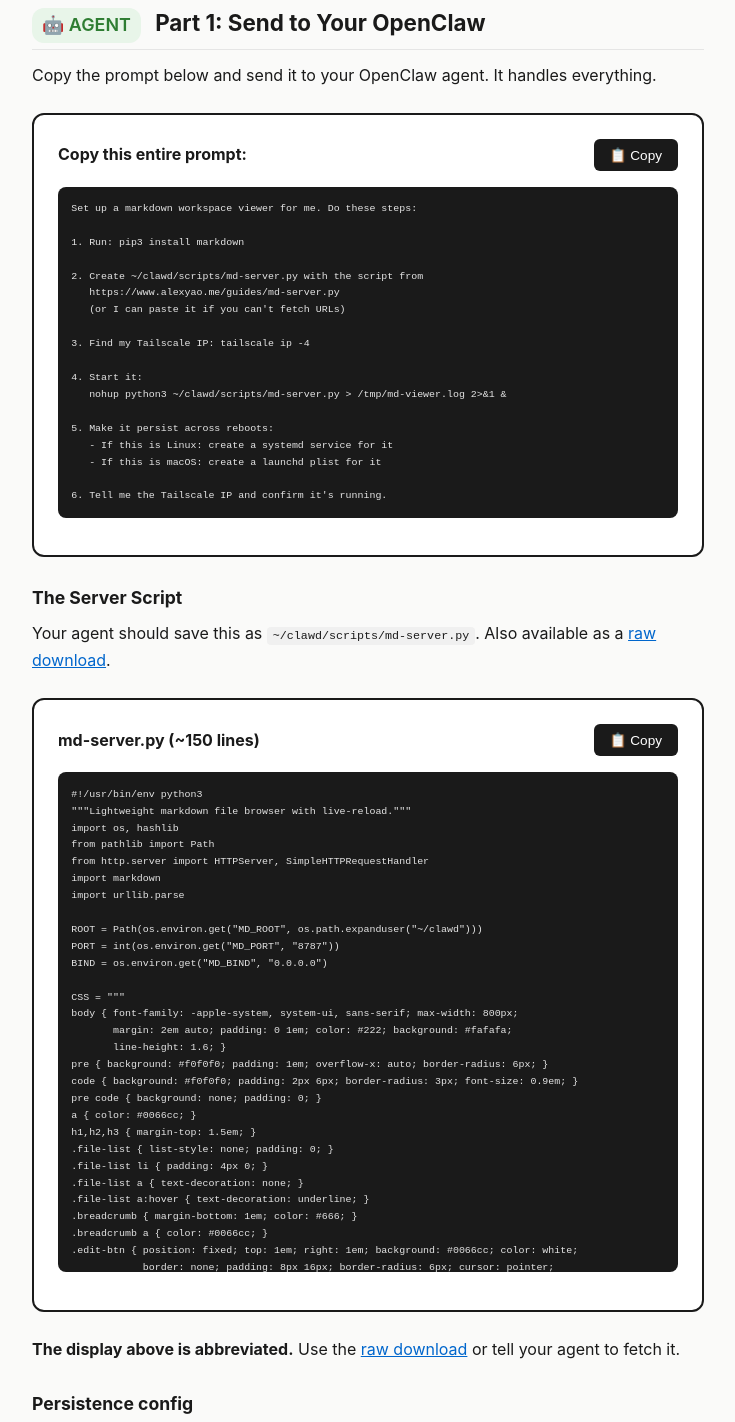
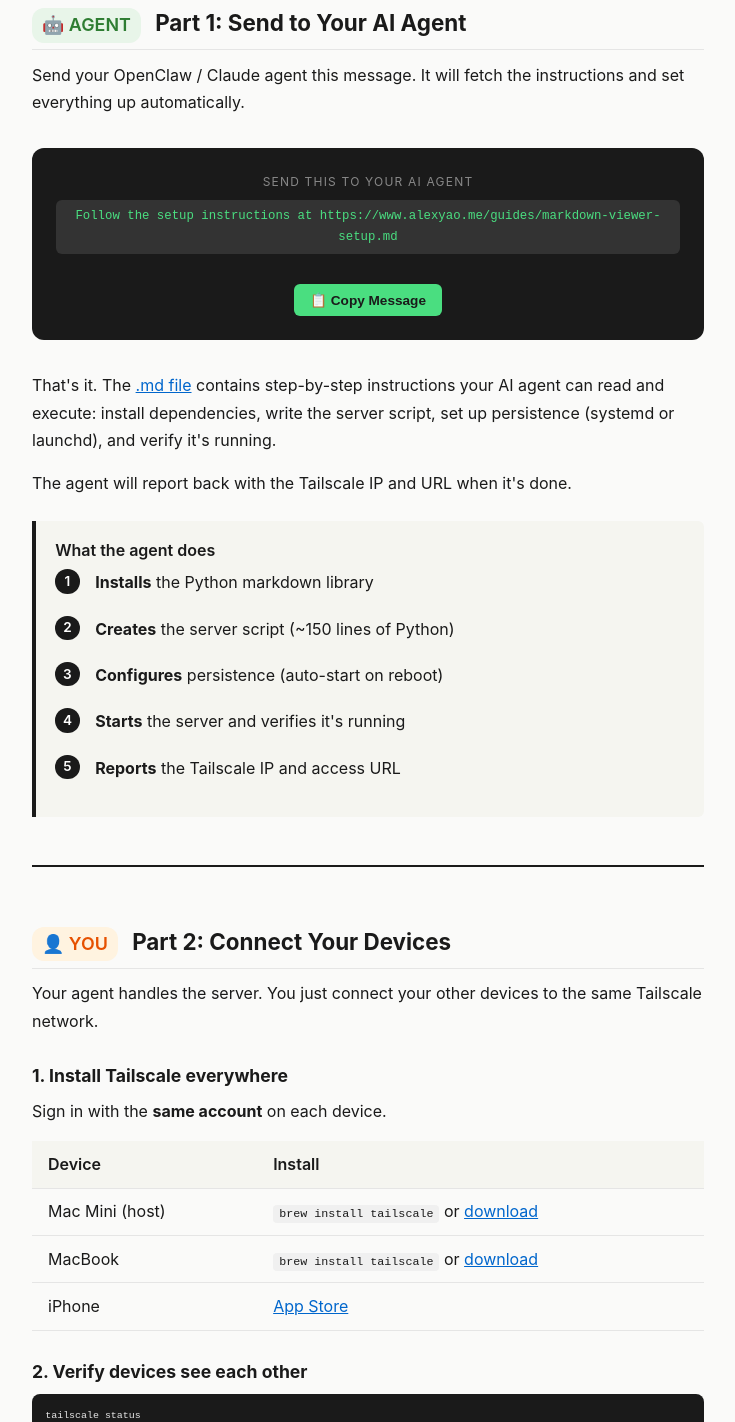
Before and after one commit to TheAlexYao/alex-yao-site, a plain HTML site: page guides/markdown-viewer-setup.html in a window 1280 px wide. Shown: the part 740-2162 px from the top of the page, without its empty margins (272-1007 px from the left). Drawn offline with Linux system fonts and the light colour scheme.

Commit message:
Update HTML guide: hero copy-paste for AI agent, link to .md instructions

```diff
--- a/guides/markdown-viewer-setup.html
+++ b/guides/markdown-viewer-setup.html
@@ -4,7 +4,7 @@
   <meta charset="UTF-8">
   <meta name="viewport" content="width=device-width, initial-scale=1.0">
   <title>Markdown Viewer Setup Guide - Alex Yao</title>
-  <meta name="description" content="Browse and edit your OpenClaw workspace files from any device. Tailscale + a tiny Python server.">
+  <meta name="description" content="Browse and edit your OpenClaw workspace files from any device. Tailscale + a tiny Python server. One link to set it all up.">
   <meta name="author" content="Alex Yao">
   <link rel="icon" href="/favicon.ico" sizes="any">
   <link rel="canonical" href="https://www.alexyao.me/guides/markdown-viewer-setup">
@@ -33,6 +33,13 @@
     .callout { background: #f5f5f0; border-left: 4px solid #1a1a1a; padding: 1em 1.2em;
                margin: 1.5em 0; border-radius: 0 6px 6px 0; }
     .callout-title { font-weight: 600; margin-bottom: 0.3em; }
+    .hero-box { background: #1a1a1a; color: white; border-radius: 12px; padding: 1.5em;
+                margin: 2em 0; text-align: center; }
+    .hero-box p { color: #aaa; margin-bottom: 0.8em; }
+    .hero-box code { background: #333; color: #4ade80; padding: 6px 14px; border-radius: 6px;
+                     font-size: 0.95em; display: inline-block; margin: 0.3em 0; }
+    .hero-box .label { font-size: 0.75em; text-transform: uppercase; letter-spacing: 0.1em;
+                       color: #888; margin-bottom: 0.3em; }
     .divider { border: none; border-top: 2px solid #1a1a1a; margin: 3em 0; }
     .feature-grid { display: grid; grid-template-columns: 1fr 1fr; gap: 1em; margin: 1.5em 0; }
     .feature-card { background: white; border: 1px solid #e5e5e5; border-radius: 8px; padding: 1em; }
@@ -51,6 +58,12 @@
     .diagram { background: #1a1a1a; color: #e5e5e5; padding: 1.5em; border-radius: 8px;
                font-family: monospace; font-size: 0.85em; line-height: 1.6; margin: 1.5em 0;
                text-align: center; white-space: pre; }
+    .steps { counter-reset: step; list-style: none; padding-left: 0; }
+    .steps li { counter-increment: step; position: relative; padding-left: 2.5em; margin-bottom: 1.2em; }
+    .steps li::before { content: counter(step); position: absolute; left: 0; top: 0;
+                        background: #1a1a1a; color: white; width: 1.8em; height: 1.8em;
+                        border-radius: 50%; display: flex; align-items: center;
+                        justify-content: center; font-size: 0.85em; font-weight: 600; }
     @media (max-width: 600px) {
       body { padding: 1.5em 1em; }
       .feature-grid { grid-template-columns: 1fr; }
@@ -77,172 +90,36 @@
 
   <hr class="divider">
 
-  <h2><span class="badge badge-agent">🤖 AGENT</span> Part 1: Send to Your OpenClaw</h2>
-  <p>Copy the prompt below and send it to your OpenClaw agent. It handles everything.</p>
+  <h2><span class="badge badge-agent">🤖 AGENT</span> Part 1: Send to Your AI Agent</h2>
 
-  <div class="copy-section">
-    <div class="copy-header">
-      <strong>Copy this entire prompt:</strong>
-      <button class="copy-btn" onclick="copyById('agent-prompt', this)">📋 Copy</button>
-    </div>
-    <pre><code id="agent-prompt">Set up a markdown workspace viewer for me. Do these steps:
+  <p>Send your OpenClaw / Claude agent this message. It will fetch the instructions and set everything up automatically.</p>
 
-1. Run: pip3 install markdown
-
-2. Create ~/clawd/scripts/md-server.py with the script from
-   https://www.alexyao.me/guides/md-server.py
-   (or I can paste it if you can't fetch URLs)
-
-3. Find my Tailscale IP: tailscale ip -4
-
-4. Start it:
-   nohup python3 ~/clawd/scripts/md-server.py &gt; /tmp/md-viewer.log 2&gt;&amp;1 &amp;
-
-5. Make it persist across reboots:
-   - If this is Linux: create a systemd service for it
-   - If this is macOS: create a launchd plist for it
-
-6. Tell me the Tailscale IP and confirm it's running.</code></pre>
+  <div class="hero-box">
+    <div class="label">Send this to your AI agent</div>
+    <code id="agent-msg">Follow the setup instructions at https://www.alexyao.me/guides/markdown-viewer-setup.md</code>
+    <br><br>
+    <button class="copy-btn" style="background: #4ade80; color: #1a1a1a; font-weight: 600;" onclick="copyText('agent-msg', this)">📋 Copy Message</button>
   </div>
 
-  <h3>The Server Script</h3>
-  <p>Your agent should save this as <code>~/clawd/scripts/md-server.py</code>. Also available as a <a href="/guides/md-server.py">raw download</a>.</p>
+  <p>That's it. The <a href="/guides/markdown-viewer-setup.md">.md file</a> contains step-by-step instructions your AI agent can read and execute: install dependencies, write the server script, set up persistence (systemd or launchd), and verify it's running.</p>
 
-  <div class="copy-section">
-    <div class="copy-header">
-      <strong>md-server.py (~150 lines)</strong>
-      <button class="copy-btn" onclick="copyById('script-content', this)">📋 Copy</button>
-    </div>
-    <pre style="max-height: 500px; overflow-y: auto;"><code id="script-content">#!/usr/bin/env python3
-"""Lightweight markdown file browser with live-reload."""
-import os, hashlib
-from pathlib import Path
-from http.server import HTTPServer, SimpleHTTPRequestHandler
-import markdown
-import urllib.parse
+  <p>The agent will report back with the Tailscale IP and URL when it's done.</p>
 
-ROOT = Path(os.environ.get("MD_ROOT", os.path.expanduser("~/clawd")))
-PORT = int(os.environ.get("MD_PORT", "8787"))
-BIND = os.environ.get("MD_BIND", "0.0.0.0")
-
-CSS = """
-body { font-family: -apple-system, system-ui, sans-serif; max-width: 800px;
-       margin: 2em auto; padding: 0 1em; color: #222; background: #fafafa;
-       line-height: 1.6; }
-pre { background: #f0f0f0; padding: 1em; overflow-x: auto; border-radius: 6px; }
-code { background: #f0f0f0; padding: 2px 6px; border-radius: 3px; font-size: 0.9em; }
-pre code { background: none; padding: 0; }
-a { color: #0066cc; }
-h1,h2,h3 { margin-top: 1.5em; }
-.file-list { list-style: none; padding: 0; }
-.file-list li { padding: 4px 0; }
-.file-list a { text-decoration: none; }
-.file-list a:hover { text-decoration: underline; }
-.breadcrumb { margin-bottom: 1em; color: #666; }
-.breadcrumb a { color: #0066cc; }
-.edit-btn { position: fixed; top: 1em; right: 1em; background: #0066cc; color: white;
-            border: none; padding: 8px 16px; border-radius: 6px; cursor: pointer;
-            font-size: 14px; }
-textarea { width: 100%; min-height: 60vh; font-family: monospace; font-size: 14px;
-           padding: 1em; border: 1px solid #ccc; border-radius: 6px; }
-.save-btn { background: #28a745; color: white; border: none; padding: 10px 20px;
-            border-radius: 6px; cursor: pointer; font-size: 14px; margin-top: 8px; }
-#reload-banner { display:none; position:fixed; top:0; left:0; right:0; background:#28a745;
-                 color:white; text-align:center; padding:8px; cursor:pointer; z-index:999; }
-"""
-
-LIVE_RELOAD_JS = '''
-&lt;div id="reload-banner" onclick="location.reload()"&gt;File updated - click to reload&lt;/div&gt;
-&lt;script&gt;
-(function() {
-  var hash = "HASH_PLACEHOLDER";
-  setInterval(function() {
-    fetch(location.pathname + "?hash=1").then(r =&gt; r.text()).then(h =&gt; {
-      if (h !== hash) { document.getElementById("reload-banner").style.display = "block"; hash = h; }
-    }).catch(function(){});
-  }, 2000);
-})();
-&lt;/script&gt;
-'''
-
-md_ext = markdown.Markdown(extensions=["fenced_code", "tables", "toc"])
-
-def file_hash(p):
-    try: return hashlib.md5(p.read_bytes()).hexdigest()
-    except: return ""
-
-def render_dir(rel_path):
-    d = ROOT / rel_path
-    parts = ['&lt;div class="breadcrumb"&gt;']
-    parts.append('&lt;a href="/"&gt;~/workspace&lt;/a&gt; / ')
-    cumulative = ""
-    for seg in rel_path.parts:
-        cumulative += seg + "/"
-        parts.append(f'&lt;a href="/{cumulative}"&gt;{seg}&lt;/a&gt; / ')
-    parts.append("&lt;/div&gt;&lt;h1&gt;{}&lt;/h1&gt;&lt;ul class='file-list'&gt;".format(rel_path or "workspace"))
-    for item in sorted(d.iterdir(), key=lambda x: (not x.is_dir(), x.name.lower())):
-        if item.name.startswith("."): continue
-        rp = item.relative_to(ROOT)
-        icon = "📂" if item.is_dir() else "📄"
-        parts.append(f'&lt;li&gt;{icon} &lt;a href="/{rp}{"/" if item.is_dir() else ""}"&gt;{item.name}&lt;/a&gt;&lt;/li&gt;')
-    parts.append("&lt;/ul&gt;")
-    return "\n".join(parts)
-
-# ... (full render_md, render_edit, Handler class)
-# See raw download link above for complete file</code></pre>
+  <div class="callout">
+    <div class="callout-title">What the agent does</div>
+    <ol class="steps">
+      <li><strong>Installs</strong> the Python markdown library</li>
+      <li><strong>Creates</strong> the server script (~150 lines of Python)</li>
+      <li><strong>Configures</strong> persistence (auto-start on reboot)</li>
+      <li><strong>Starts</strong> the server and verifies it's running</li>
+      <li><strong>Reports</strong> the Tailscale IP and access URL</li>
+    </ol>
   </div>
-
-  <p><strong>The display above is abbreviated.</strong> Use the <a href="/guides/md-server.py">raw download</a> or tell your agent to fetch it.</p>
-
-  <h3>Persistence config</h3>
-
-  <h4>Linux (systemd)</h4>
-  <pre><code>[Unit]
-Description=Markdown Workspace Viewer
-After=network.target tailscaled.service
-
-[Service]
-ExecStart=/usr/bin/python3 /root/clawd/scripts/md-server.py
-Environment=MD_ROOT=/root/clawd
-Environment=MD_PORT=8787
-Environment=MD_BIND=0.0.0.0
-Restart=always
-RestartSec=5
-
-[Install]
-WantedBy=multi-user.target</code></pre>
-  <p><code>systemctl enable --now md-viewer</code></p>
-
-  <h4>macOS (launchd)</h4>
-  <pre><code>&lt;?xml version="1.0" encoding="UTF-8"?&gt;
-&lt;!DOCTYPE plist PUBLIC "-//Apple//DTD PLIST 1.0//EN"
-  "http://www.apple.com/DTDs/PropertyList-1.0.dtd"&gt;
-&lt;plist version="1.0"&gt;
-&lt;dict&gt;
-  &lt;key&gt;Label&lt;/key&gt;&lt;string&gt;com.md-viewer&lt;/string&gt;
-  &lt;key&gt;ProgramArguments&lt;/key&gt;
-  &lt;array&gt;
-    &lt;string&gt;/usr/bin/python3&lt;/string&gt;
-    &lt;string&gt;HOMEDIR/clawd/scripts/md-server.py&lt;/string&gt;
-  &lt;/array&gt;
-  &lt;key&gt;EnvironmentVariables&lt;/key&gt;
-  &lt;dict&gt;
-    &lt;key&gt;MD_ROOT&lt;/key&gt;&lt;string&gt;HOMEDIR/clawd&lt;/string&gt;
-    &lt;key&gt;MD_PORT&lt;/key&gt;&lt;string&gt;8787&lt;/string&gt;
-    &lt;key&gt;MD_BIND&lt;/key&gt;&lt;string&gt;0.0.0.0&lt;/string&gt;
-  &lt;/dict&gt;
-  &lt;key&gt;RunAtLoad&lt;/key&gt;&lt;true/&gt;
-  &lt;key&gt;KeepAlive&lt;/key&gt;&lt;true/&gt;
-  &lt;key&gt;StandardOutPath&lt;/key&gt;&lt;string&gt;/tmp/md-viewer.log&lt;/string&gt;
-  &lt;key&gt;StandardErrorPath&lt;/key&gt;&lt;string&gt;/tmp/md-viewer.log&lt;/string&gt;
-&lt;/dict&gt;
-&lt;/plist&gt;</code></pre>
-  <p>Replace <code>HOMEDIR</code> with actual home path. Then: <code>launchctl load ~/Library/LaunchAgents/com.md-viewer.plist</code></p>
 
   <hr class="divider">
 
-  <h2><span class="badge badge-human">👤 YOU</span> Part 2: Do This Yourself</h2>
-  <p>Your agent handles the server. You just connect your devices.</p>
+  <h2><span class="badge badge-human">👤 YOU</span> Part 2: Connect Your Devices</h2>
+  <p>Your agent handles the server. You just connect your other devices to the same Tailscale network.</p>
 
   <h3>1. Install Tailscale everywhere</h3>
   <p>Sign in with the <strong>same account</strong> on each device.</p>
@@ -255,10 +132,11 @@ WantedBy=multi-user.target</code></pre>
 
   <h3>2. Verify devices see each other</h3>
   <pre><code>tailscale status</code></pre>
-  <p>All devices should appear with <code>100.x.x.x</code> addresses. Note your Mac Mini's IP.</p>
+  <p>All devices should appear with <code>100.x.x.x</code> addresses. Note your host machine's IP.</p>
 
   <h3>3. Open the viewer</h3>
-  <pre><code>http://[MAC-MINI-TAILSCALE-IP]:8787</code></pre>
+  <pre><code>http://[YOUR-TAILSCALE-IP]:8787</code></pre>
+  <p>Your agent will have given you this URL when it finished setup.</p>
 
   <h3>4. Bookmark it</h3>
   <p><strong>iPhone:</strong> Safari &gt; Share &gt; Add to Home Screen<br>
@@ -268,7 +146,7 @@ WantedBy=multi-user.target</code></pre>
 
   <h2>How it works</h2>
   <div class="diagram">┌─────────────┐                    ┌──────────────────┐
-│   iPhone    │                    │   Mac Mini       │
+│   iPhone    │                    │   Host Machine   │
 │   MacBook   │ ── Tailscale ───&gt;  │   md-server.py   │
 │             │    encrypted       │   ~/clawd/       │
 └─────────────┘                    └──────────────────┘</div>
@@ -290,21 +168,24 @@ WantedBy=multi-user.target</code></pre>
     <tr><td>Files not showing</td><td>Check <code>MD_ROOT</code> env var</td></tr>
   </table>
 
+  <h2>Resources</h2>
+  <table>
+    <tr><th>File</th><th>Description</th></tr>
+    <tr><td><a href="/guides/markdown-viewer-setup.md">setup instructions (.md)</a></td><td>AI-readable instructions - what your agent fetches</td></tr>
+    <tr><td><a href="/guides/md-server.py">md-server.py</a></td><td>Raw script download</td></tr>
+  </table>
+
   <div class="callout" style="margin-top: 3em;">
     <div class="callout-title">About</div>
-    <p style="margin:0">Built by <a href="https://www.alexyao.me">Alex Yao</a>. The whole viewer is ~150 lines of Python. Part of the OpenClaw ecosystem.</p>
+    <p style="margin:0">Built by <a href="https://www.alexyao.me">Alex Yao</a>. The whole viewer is ~150 lines of Python. Part of the <a href="https://github.com/openclaw/openclaw">OpenClaw</a> ecosystem.</p>
   </div>
 
   <script>
-    function copyById(id, btn) {
+    function copyText(id, btn) {
       const el = document.getElementById(id);
-      const tmp = document.createElement('textarea');
-      tmp.innerHTML = el.innerHTML;
-      // decode HTML entities
-      let text = tmp.value.replace(/&lt;/g,'<').replace(/&gt;/g,'>').replace(/&amp;/g,'&');
-      navigator.clipboard.writeText(text);
+      navigator.clipboard.writeText(el.textContent);
       btn.textContent = '✅ Copied';
-      setTimeout(() => btn.textContent = '📋 Copy', 2000);
+      setTimeout(() => btn.textContent = '📋 Copy Message', 2000);
     }
   </script>
 </body>
```
